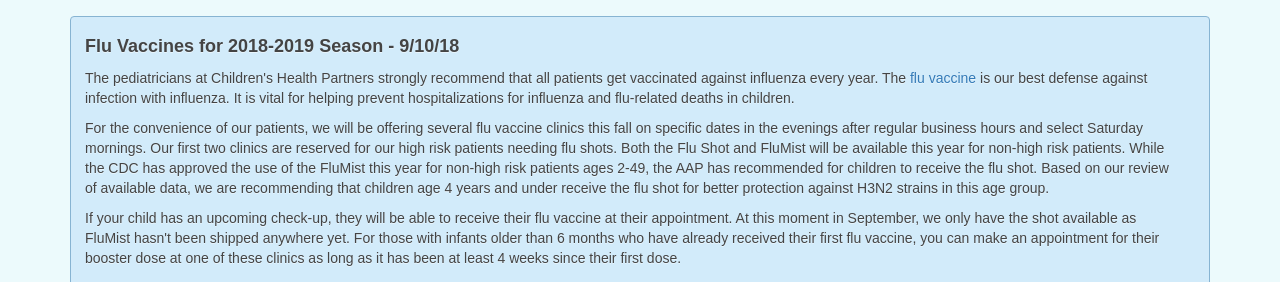
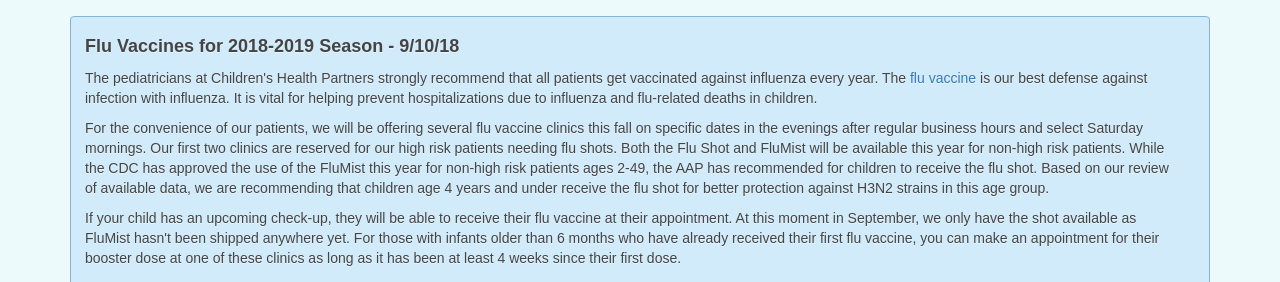
Before and after one commit to chpweb/web, a Jekyll site: the page built from index.html, in a window 1280 px wide. Shown: the part 756-1038 px from the top of the page. Built offline with Jekyll 4.4.1, drawn with Linux system fonts in a browser that asks for light colours; some web fonts are replaced; comment, search, counter and statistics services are not loaded.

Commit message:
Update index.html

```diff
--- a/index.html
+++ b/index.html
@@ -51,7 +51,7 @@
 
 	<div class="home-info">
 		<h4>Flu Vaccines for 2018-2019 Season - 9/10/18</h4>
-		<p>The pediatricians at Children's Health Partners strongly recommend that all patients get vaccinated against influenza every year.  The <a href="/health_info/influenza-vaccination.html">flu vaccine</a> is our best defense against infection with influenza.  It is vital for helping prevent hospitalizations for influenza and flu-related deaths in children.</p>
+		<p>The pediatricians at Children's Health Partners strongly recommend that all patients get vaccinated against influenza every year.  The <a href="/health_info/influenza-vaccination.html">flu vaccine</a> is our best defense against infection with influenza.  It is vital for helping prevent hospitalizations due to influenza and flu-related deaths in children.</p>
 		<p>For the convenience of our patients, we will be offering several flu vaccine clinics this fall on specific dates in the evenings after regular business hours and select Saturday mornings.  Our first two clinics are reserved for our high risk patients needing flu shots.  Both the Flu Shot and FluMist will be available this year for non-high risk patients.  While the CDC has approved the use of the FluMist this year for non-high risk patients ages 2-49, the AAP has recommended for children to receive the flu shot.  Based on our review of available data, we are recommending that children age 4 years and under receive the flu shot for better protection against H3N2 strains in this age group.</p>
 		<p>If your child has an upcoming check-up, they will be able to receive their flu vaccine at their appointment.  At this moment in September, we only have the shot available as FluMist hasn't been shipped anywhere yet.  For those with infants older than 6 months who have already received their first flu vaccine, you can make an appointment for their booster dose at one of these clinics as long as it has been at least 4 weeks since their first dose.</p>
 		<p>A complete list of flu vaccine dates can be found by clicking the link below.</p>
```
